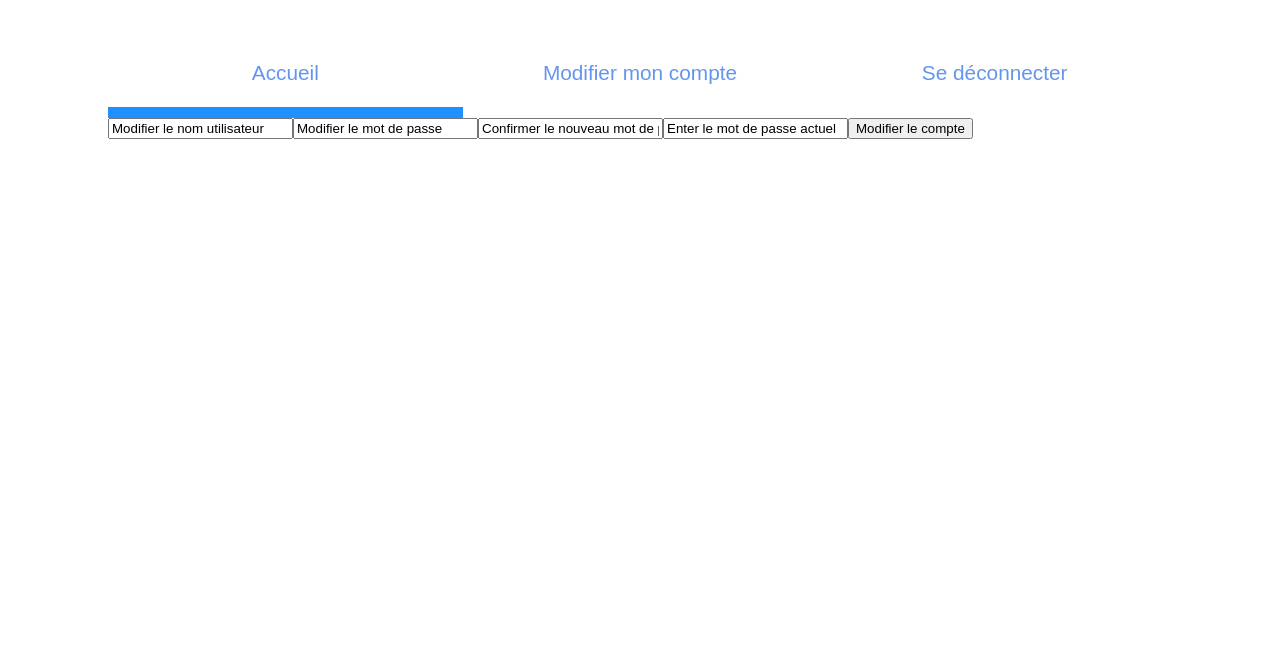
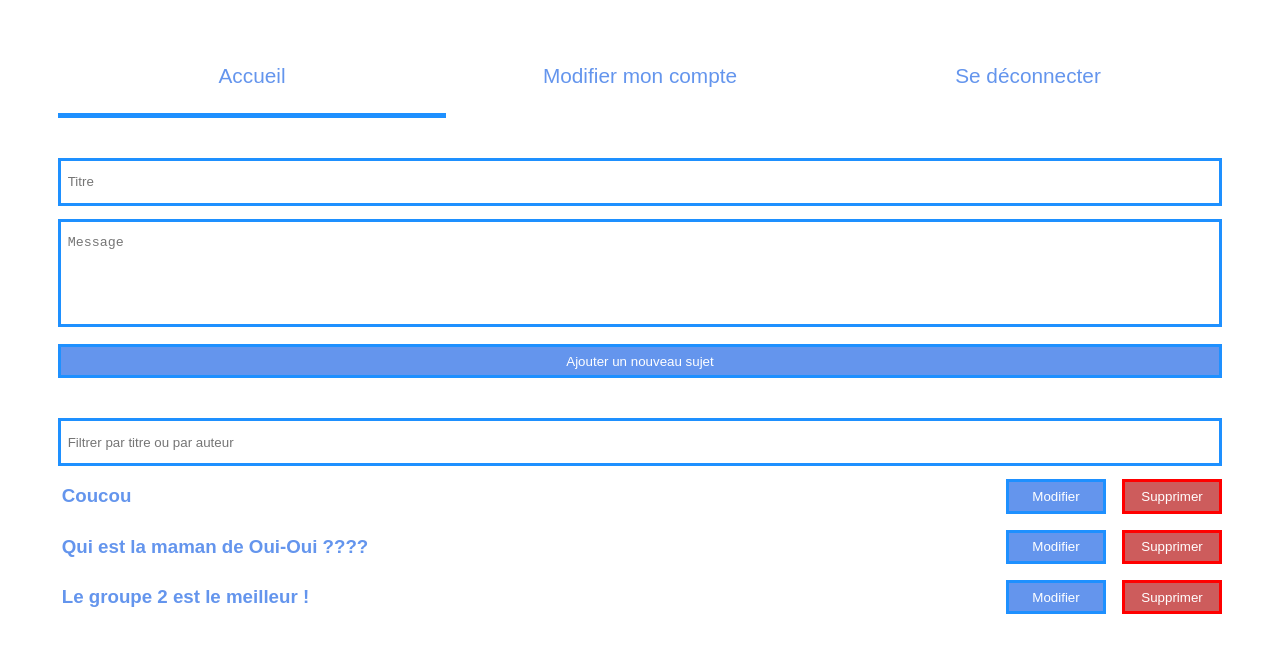
Before and after one commit to oorane/miniForum, a plain HTML site: page main.html in a window 1280 px wide. Drawn offline with Linux system fonts and the light colour scheme.

Commit message:
Accueil et css

```diff
--- a/Style.css
+++ b/Style.css
@@ -3,15 +3,24 @@
     --bleu: dodgerblue;
     --bleu-foncé: mediumblue;
     --transparence: #00000000;
+    --marge: 1em;
 
-    margin: 30px 100px;
+    margin: 30px 50px;
     font-family: Arial, Helvetica, sans-serif;
+}
+
+.invisible {
+    display: none;
 }
 
 header {
     display: grid;
     grid-template-columns: 1fr 1fr 1fr;
     height: 80px;
+}
+
+textarea {
+    resize: none;
 }
 
 button.headerB {
@@ -24,13 +33,78 @@ button.headerB {
 }
 
 button.hUnselected {
-    border-bottom: 3mm solid var(--transparence);
+    border-bottom: 5px solid var(--transparence);
 }
 
 button.hSelected {
-    border-bottom: 3mm solid var(--bleu);
+    border-bottom: 5px solid var(--bleu);
 }
 
 button.hHover {
-    border-bottom: 3mm solid var(--bleu-foncé);
+    border-bottom: 5px solid var(--bleu-foncé);
 }
+
+div.popup {
+    background-color: darkslateblue;
+    color: #ffffff;
+    padding: 0px 1em;
+    border-radius: 0.3em;
+    position: absolute;
+}
+
+.nvsujet{
+    margin: 40px 0px;
+}
+
+.inputtxt {
+    box-sizing: border-box;
+    border: 3px solid var(--bleu);
+    width: 100%;
+    padding: 1em 0.5em;
+    margin-bottom: var(--marge);
+}
+
+.sujet {
+    display: grid;
+	grid-template-columns: 1fr 100px 100px;
+    grid-column-gap: var(--marge);
+    margin-bottom: var(--marge);
+}
+
+input.ajoutsujet {
+    padding: 0.5em;
+    color: #ffffff;
+    background-color: var(--bleu-claire);
+    border: 3px solid var(--bleu);
+    width: 100%;
+}
+
+h3.accueil {
+    display: inline;
+    color: var(--bleu-claire);
+    margin: auto 0.2em;
+}
+
+button.bouton_modif {
+    padding: 0.5em;
+    color: #ffffff;
+    background-color: var(--bleu-claire);
+    border: 3px solid var(--bleu);
+    width: 100%;
+}
+
+button.bouton_enregistre {
+    padding: 0.5em;
+    color: #ffffff;
+    background-color:mediumseagreen;
+    border: 3px solid forestgreen;
+    width: 100%;
+}
+
+button.bouton_supp {
+    padding: 0.5em;
+    color: #ffffff;
+    background-color: indianred;
+    border: 3px solid red;
+    width: 100%;
+}
--- /dev/null
+++ b/accueil.js
@@ -0,0 +1,152 @@
+import { Sujet } from"./classes.js";
+
+const listSujetsObjets = [new Sujet(0, "Coucou", "18/06/2021", "Thomas"),new Sujet(0, "Qui est la maman de Oui-Oui ????", "01/01/0000", "Jesus"),new Sujet(0, "Le groupe 2 est le meilleur !", "08/07/2021", "Soufiane")]; //TODO Récup tableau complet
+
+
+const body = document.body;
+
+const br = document.createElement("br");
+
+const popup = document.createElement("div");
+popup.setAttribute("class", "popup invisible");
+popup.setAttribute("style", "left: 80px; top: 80px;");
+const popupContent = document.createElement("p");
+popup.appendChild(popupContent);
+
+
+
+const divNouvSujet = document.createElement("div");
+const listSujet = document.createElement("div");
+
+const nouvSujet = document.createElement("form");
+nouvSujet.setAttribute("class", "nvsujet")
+
+const nouvTitre = document.createElement("input");
+nouvTitre.setAttribute("type", "text");
+nouvTitre.setAttribute("placeholder","Titre");
+nouvTitre.setAttribute("minlength", "5");
+nouvTitre.setAttribute("maxlenght", "1000");
+nouvTitre.setAttribute("class", "inputtxt");
+
+const nouvMessage = document.createElement("textarea");
+nouvMessage.setAttribute("name", "nouvmessage");
+nouvMessage.setAttribute("rows", "5");
+nouvMessage.setAttribute("minlength", "5");
+nouvMessage.setAttribute("maxlenght", "1000");
+nouvMessage.setAttribute("placeholder", "Message");
+nouvMessage.setAttribute("class", "inputtxt");
+
+const nouvSujetBouton = document.createElement("input");
+nouvSujetBouton.setAttribute("type","submit");
+nouvSujetBouton.setAttribute("value", "Ajouter un nouveau sujet");
+nouvSujetBouton.setAttribute("class", "ajoutsujet");
+
+
+nouvSujet.appendChild(nouvTitre);
+nouvSujet.appendChild(br);
+nouvSujet.appendChild(nouvMessage);
+nouvSujet.appendChild(br);
+nouvSujet.appendChild(nouvSujetBouton);
+
+
+
+const filtreForm = document.createElement("form");
+
+const filtre = document.createElement("input");
+filtre.setAttribute("type", "text");
+filtre.setAttribute("placeholder","Filtrer par titre ou par auteur");
+filtre.setAttribute("maxlenght", "1000");
+filtre.setAttribute("class", "inputtxt")
+
+filtreForm.addEventListener("keyup", event => {
+    //TODO mettre à jour liste des sujets en fonction de ce qui est dans "filtre"
+});
+
+filtreForm.appendChild(filtre);
+listSujet.appendChild(filtreForm);
+
+
+listSujetsObjets.forEach(element => {
+    const sujet = document.createElement("div");
+    sujet.setAttribute("class", "sujet");
+
+    const sujetTitre = document.createElement("h3");
+    sujetTitre.textContent = element.title;
+    sujetTitre.setAttribute("class", "accueil")
+
+    sujetTitre.addEventListener("mouseover", event => {
+        console.log(event);
+        popupContent.innerHTML = `Posté par ${element.author_id}<br>le ${element.date}`;
+        popup.setAttribute("class", "popup");
+    });
+
+    sujetTitre.addEventListener("mousemove", event => {
+        let posX = event.clientX + 10;
+        let posY = event.clientY + 10;
+        popup.setAttribute("style", `left: ${posX}px; top: ${posY}px;`);
+    });
+
+    sujetTitre.addEventListener("mouseout", event => {
+        popup.setAttribute("class", "popup invisible");
+    });
+
+    const modifTitre = document.createElement("input");
+    modifTitre.setAttribute("type", "text");
+    modifTitre.setAttribute("class", "modif_titre invisible");
+
+
+    let modifMode = false
+
+    const boutonModif = document.createElement("button");
+    boutonModif.textContent = "Modifier";
+    boutonModif.setAttribute("class", "bouton_modif");
+
+    boutonModif.addEventListener("click", event => {
+        console.log(event);
+        if (modifMode === false) {
+            boutonModif.textContent = "Enrgistrer";
+            boutonModif.setAttribute("class", "bouton_enregistre");
+            sujetTitre.setAttribute("class", "invisible");
+            modifTitre.setAttribute("class", "modif_titre");
+            modifMode = true;
+        } else {
+            boutonModif.textContent = "Modifier";
+            boutonModif.setAttribute("class", "bouton_modif");
+            sujetTitre.setAttribute("class", "accueil");
+            modifTitre.setAttribute("class", "modif_titre invisible");
+            modifMode = false;
+        }
+    });
+
+
+
+    const boutonSupp = document.createElement("button");
+    boutonSupp.textContent = "Supprimer";
+    boutonSupp.setAttribute("class", "bouton_supp");
+
+    boutonSupp.addEventListener("click", event => {
+
+    });
+
+
+    sujet.appendChild(sujetTitre);
+    sujet.appendChild(modifTitre);
+    sujet.appendChild(boutonModif);
+    sujet.appendChild(boutonSupp);
+    listSujet.appendChild(sujet);
+
+});
+
+
+
+
+
+
+
+
+
+
+
+body.appendChild(nouvSujet);
+body.appendChild(listSujet);
+body.appendChild(popup);
--- a/classes.js
+++ b/classes.js
@@ -1,4 +1,4 @@
-class Message {
+export class Message {
 
     constructor(id, content, date, topic_id, author_id) {
         this.id = id;
@@ -19,7 +19,7 @@ class Message {
     }
 }
 
-class User {
+export class User {
 
 	constructor(id, username, password, admin){
 		this.id= id;
@@ -29,7 +29,7 @@ class User {
 	}
 }
 
-class Sujet {
+export class Sujet {
 
     constructor(id, title, date, author_id) {
         this.id = id;
--- a/main.html
+++ b/main.html
@@ -7,13 +7,17 @@
      <link href="Style.css" rel="stylesheet" />
      <title>Super forum</title>
  </head>
- <header id="h">
+
+ <body>
+  <header id="h">
     <button id="hBouton1"></button>
     <button id="hBouton2"></button>
     <button id="hBouton3"></button>
  </header>
- <body>
-   <script src="index.js"></script>
-   <script src="modifCompte.js"></script>
+  <script type="module" src="classes.js"></script>
+   <script type="module" src="index.js"></script>
+   <script type="module" src="accueil.js"></script>
+
+   <!-- <script src="modifCompte.js"></script> -->
  </body>
  </html>
```
